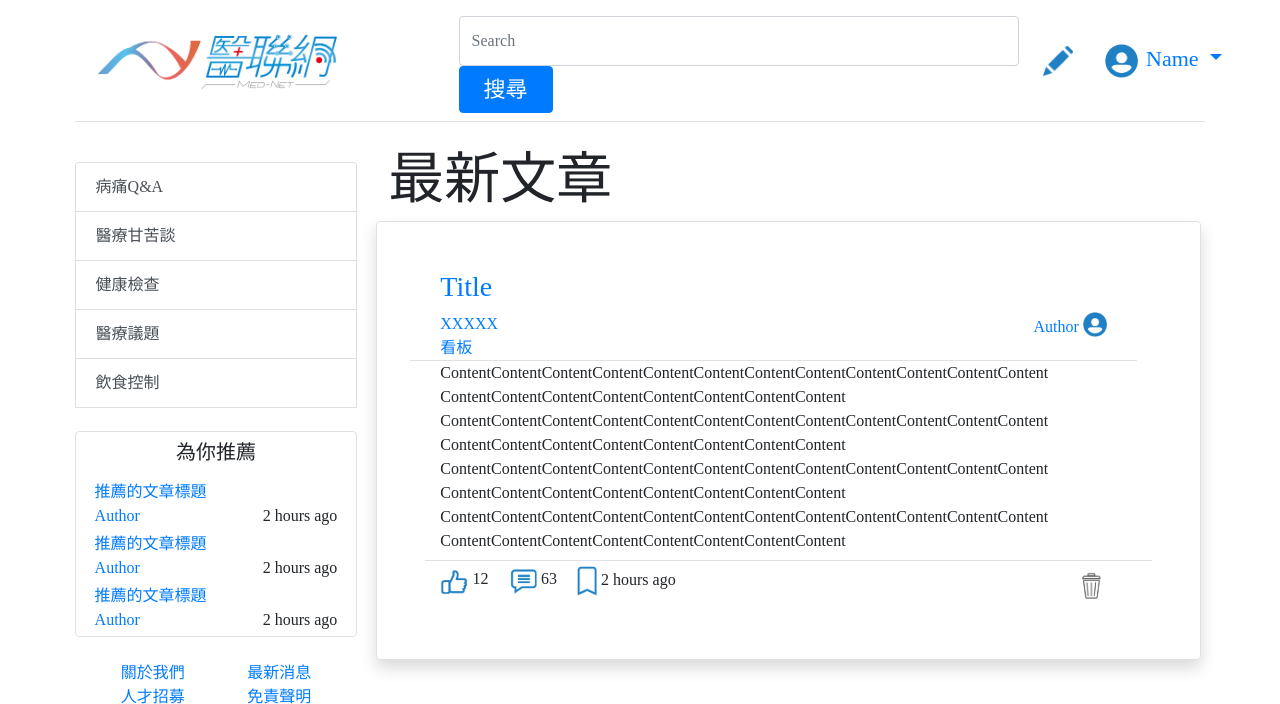
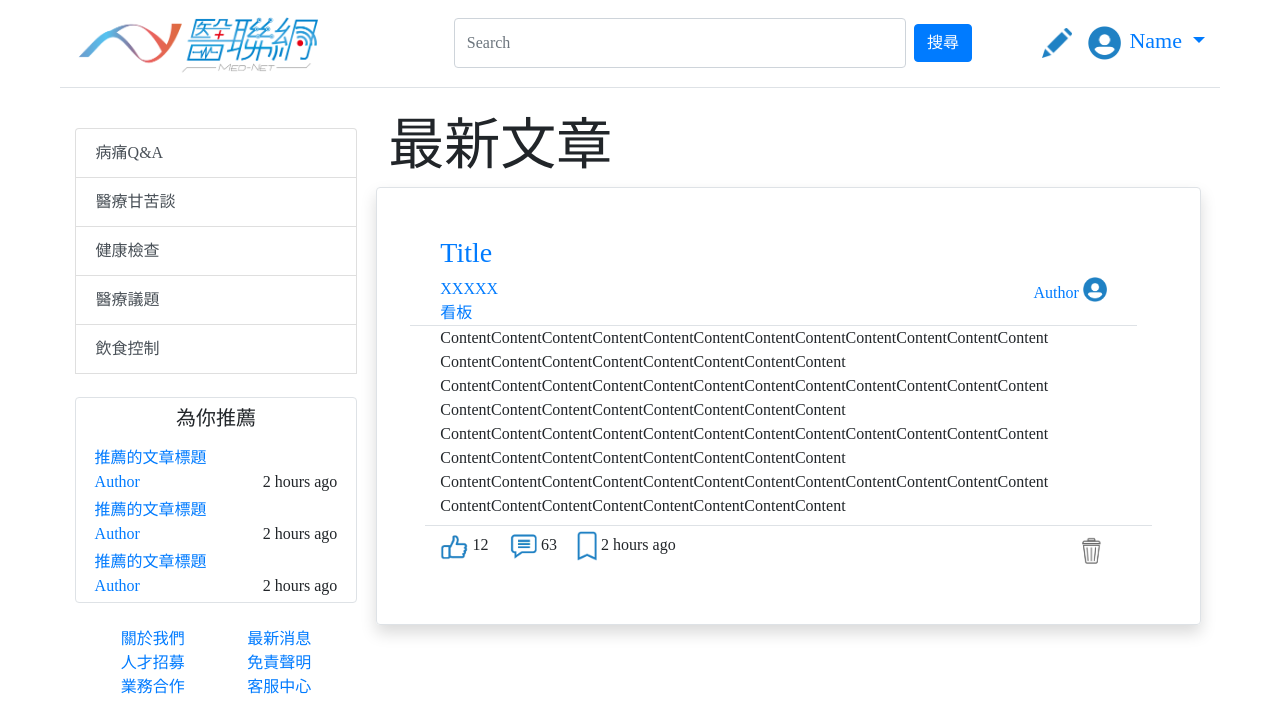
Before and after one commit to wusamzong/forum, a PHP site: the page made by 切版_index.php in a window 1280 px wide. Shown: the top 704 px of the page. Run offline with PHP 8.4, Linux system fonts and the light colour scheme; data comes from the database, SQL or seed files in the repository; some libraries are stand-ins or nearby versions.

Commit message:
「切版」CSS整合完成

```diff
--- a/_css.php
+++ b/_css.php
@@ -13,7 +13,7 @@
   }
 
   /** article_write */
-  .singleScene{
+  .singleScene{ /**Signin/Signup/article_write */
     height:100vh;
     overflow:hidden;
   }
@@ -40,7 +40,7 @@
     list-style: none;
     font-size: 26px;
   }
-  .displayNone {
+  .displayNone {  /** signup/article_write */
 		display: none;
 	}
 
@@ -51,7 +51,7 @@
     background-color: gray;
   }
 
-  /** header_登入前 */
+  /** header_登入前/後 */
   .hamburgerMenu{
     z-index: 3;
     width: 75%;
@@ -70,6 +70,33 @@
     border-radius: 50px;
     filter: drop-shadow(0 5px 5px rgba(0, 0, 0, 0.3))
   }
+  .searchInputSize{
+    width: 80%!important;
+    height: 50px;
+  }
+  /** Sign in */
+  .signInput{
+    width: 425px;
+    height: 60px;
+    font-size: 28px;
+  }
+  /** Sign up */
+  .signupTagSelectBG{ /**註冊時選擇Tag的背景 */
+    width: 600px;
+    height:450px;
+  }
+  .selectedTagBGSize{   /**註冊時，顯示已選擇的Tag的框 */
+    width: 580px;
+    height: 70px;
+    background:white;
+  }
+  .SignUpTagListSize{
+    width: 580px;
+    height: 350px;
+    background:white;
+    overflow-x: auto;
+  }
+
 
 
   @media screen and (min-width: 1200px){
--- a/切版_article_preview.php
+++ b/切版_article_preview.php
@@ -5,7 +5,7 @@
         </div>
         <div class="col-12 row justify-content-between border-bottom">
             <div class="col-8"><span>XXXXX看板</span></div>
-            <div class="col-3 text-right"><a href="">Author<img src="./images/site/大頭貼.png" height="25px" class="mb-2 ml-1" alt="帳戶圖片"></a></div>
+            <div class="col-4 text-right"><a href="">Author<img src="./images/site/大頭貼.png" height="25px" class="mb-2 ml-1" alt="帳戶圖片"></a></div>
         </div>
 
         <div class="col-12 articalContentPreview border-bottom text-justify">
--- a/切版_board.php
+++ b/切版_board.php
@@ -11,7 +11,7 @@
   <div class="container-xl">
     <div class="row">
       <div class="col-12 p-0">
-        <?php require("切版_header,登入前.php"); ?>
+        <?php require("切版_header,登入後.php"); ?>
       </div>
       <div class="col-xl-3 d-none d-xl-block p-0">
         <?php require("切版_nav.php"); ?>
--- a/切版_header,登入後.php
+++ b/切版_header,登入後.php
@@ -1,18 +1,21 @@
 <!-- 頁首 -->
 <header>
-  <div class="d-block d-xl-none mb-4">
+  <div class="d-block d-xl-none mb-1">
+    <!--右下角新增文章按鈕-->
+    <a href="切版_article_write.php"><img class="articleWriteButton" src="./images/site/筆_手機版.png" width="80px" alt=""></a>
     <nav class="navbar navbar-expand-xl navbar-primary bg-primary d-flex">
       <img id="hamburger-menu" src="./images/site/漢堡導覽列.png" alt="" height="43px;" class="p-2 ml-3" />
       <img id="searchIcon" src="./images/site/搜尋.png" alt="" height="45px;" class="p-2 ml-3" />
     </nav>
+    <!--搜尋-->
     <div id="searchBar" class="bg-light p-2">
       <form class="form-inline mx-5 my-2">
-        <input class="form-control mr-sm-2 p-3" style="width: 70vw;" type="search" placeholder="Search" aria-label="Search">
+        <input class="form-control mr-sm-2 p-3 searchInputSize" type="search" placeholder="Search" aria-label="Search">
         <button class="btn btn-primary my-2 my-sm-0 px-3" type="submit">Search</button>
       </form>
     </div>
-    <!--按下漢堡導覽且未登入-->
-    <div id="side-nav" class=" float-left bg-white border shadow p-0" style="z-index: 3; width: 75%; height: 100vh; position:absolute;">
+    <!--按下漢堡導覽且已登入-->
+    <div id="side-nav" class=" float-left bg-white border shadow p-0 hamburgerMenu">
       <div class="media ml-5 mt-4">
         <img src="./images/site/大頭貼.png" width="75px" alt="">
         <div class="media-body ml-3 mt-2">
@@ -21,18 +24,18 @@
         </div>
       </div>
 
-      <div style="list-style: none; " class="list-group mt-3">
-        <a class="list-group-item list-group-item-action pl-5" style="cursor: pointer;">病痛Q&A</a>
-        <a class="list-group-item list-group-item-action disabled pl-5 bg-light" style="font-size: 22px ;">看板總覽</a>
-        <a href="切版_board.php" class="list-group-item list-group-item-action pl-5" style="cursor: pointer;">醫事甘苦談</a>
-        <a class="list-group-item list-group-item-action pl-5" style="cursor: pointer;">健康檢查</a>
-        <a class="list-group-item list-group-item-action pl-5" style="cursor: pointer;">醫療議題</a>
-        <a class="list-group-item list-group-item-action pl-5" style="cursor: pointer;">飲食控制</a>
-        <a class="list-group-item list-group-item-action disabled pl-5 bg-light" style="font-size: 22px ;">會員專區</a>
-        <a class="list-group-item list-group-item-action pl-5" style="cursor: pointer;">基本資料</a>
-        <a class="list-group-item list-group-item-action pl-5" style="cursor: pointer;">帳號密碼</a>
-        <a class="list-group-item list-group-item-action pl-5" style="cursor: pointer;">收藏文章</a>
-        <a class="list-group-item list-group-item-action pl-5" style="cursor: pointer;">已發佈文章</a>
+      <div class="list-group mt-3">
+        <a class="list-group-item list-group-item-action pl-5 cursorPointer fs-22">病痛Q&A</a>
+        <a class="list-group-item list-group-item-action disabled pl-5 bg-light fs-22">看板總覽</a>
+        <a class="list-group-item list-group-item-action pl-5" href="切版_board.php">醫事甘苦談</a>
+        <a class="list-group-item list-group-item-action pl-5 cursorPointer">健康檢查</a>
+        <a class="list-group-item list-group-item-action pl-5 cursorPointer">醫療議題</a>
+        <a class="list-group-item list-group-item-action pl-5 cursorPointer">飲食控制</a>
+        <a class="list-group-item list-group-item-action disabled pl-5 bg-light fs-22">會員專區</a>
+        <a class="list-group-item list-group-item-action pl-5 cursorPointer">基本資料</a>
+        <a class="list-group-item list-group-item-action pl-5 cursorPointer">帳號密碼</a>
+        <a class="list-group-item list-group-item-action pl-5 cursorPointer">收藏文章</a>
+        <a class="list-group-item list-group-item-action pl-5 cursorPointer">已發佈文章</a>
       </div>
       <div class="row m-4">
         <div class="col-3"><a href="">關於我們</a></div>
@@ -46,26 +49,23 @@
   </div>
 
   <div class="d-none d-xl-block">
-    <div class="d-flex mb-3 align-items-center border-bottom">
+    <div class="row mb-3 align-items-center border-bottom ">
       <!-- Logo -->
-      <div class="ml-1 p-2 ">
+      <div class="col-3 p-2">
         <a href="index.php"><img src="./images/site/Logo.png" alt="" width="260px"></a>
       </div>
       <!-- 搜尋 -->
-      <div class="p-2 mt-2 mr-auto">
+      <div class="col-7 p-2" width="70%">
         <form class="form-inline ml-5 active-cyan-6 pl-5" method="POST" action="" enctype="multipart/form-data">
-          <input class="form-control mr-sm-2" style="width: 70vh; height: 50px;" type="search" placeholder="Search" name="search" />
-          <input class="btn btn-primary my-2 my-sm-0 px-4" style="font-size: 22px;" type="submit" name="submit" value="搜尋" />
+          <input class="form-control mr-sm-2 searchInputSize" type="search" placeholder="Search" name="search" />
+          <input class="btn btn-primary my-2 my-sm-0" type="submit" name="submit" value="搜尋" />
         </form>
       </div>
       <!-- 新增文章 -->
-      <div class="p-2">
+      <div class="col-2 d-flex align-items-center">
         <a href="切版_article_write.php"><img src="./images/site/筆.png" height="30px" alt=""></a>
-      </div>
-      <!-- 下拉選單 -->
-      <div class="p-2 d-flex align-items-center">
         <div class="dropdown">
-          <a style="font-size:22px;" class="dropdown-toggle m-2" href="#" role="button" id="dropdownMenuLink" data-toggle="dropdown" aria-haspopup="true" aria-expanded="false">
+          <a class="dropdown-toggle m-2 fs-22" href="#" role="button" id="dropdownMenuLink" data-toggle="dropdown" aria-haspopup="true" aria-expanded="false">
             <img class="p-2" src="./images/site/大頭貼.png" height="50px" alt=""><span>Name</span>
           </a>
           <div class="dropdown-menu dropdown-menu-right" aria-labelledby="dropdownMenuLink">
@@ -77,8 +77,10 @@
           </div>
         </div>
       </div>
+
     </div>
   </div>
 
 
+
 </header>
--- a/切版_latestArticles.php
+++ b/切版_latestArticles.php
@@ -1,6 +1,6 @@
 <div>
     <h1 class="display-4 ml-3 mt-2">最新文章</h1>
-    <a href="切版_article_detail.php">
+
     <?php require("切版_article_preview.php"); ?></a>
 
 </div>
```
Also changed, not shown: 切版_header,登入前.php (+19 -8 lines), 切版_signin.php (+5 -5 lines), 切版_signup.php (+19 -23 lines).
